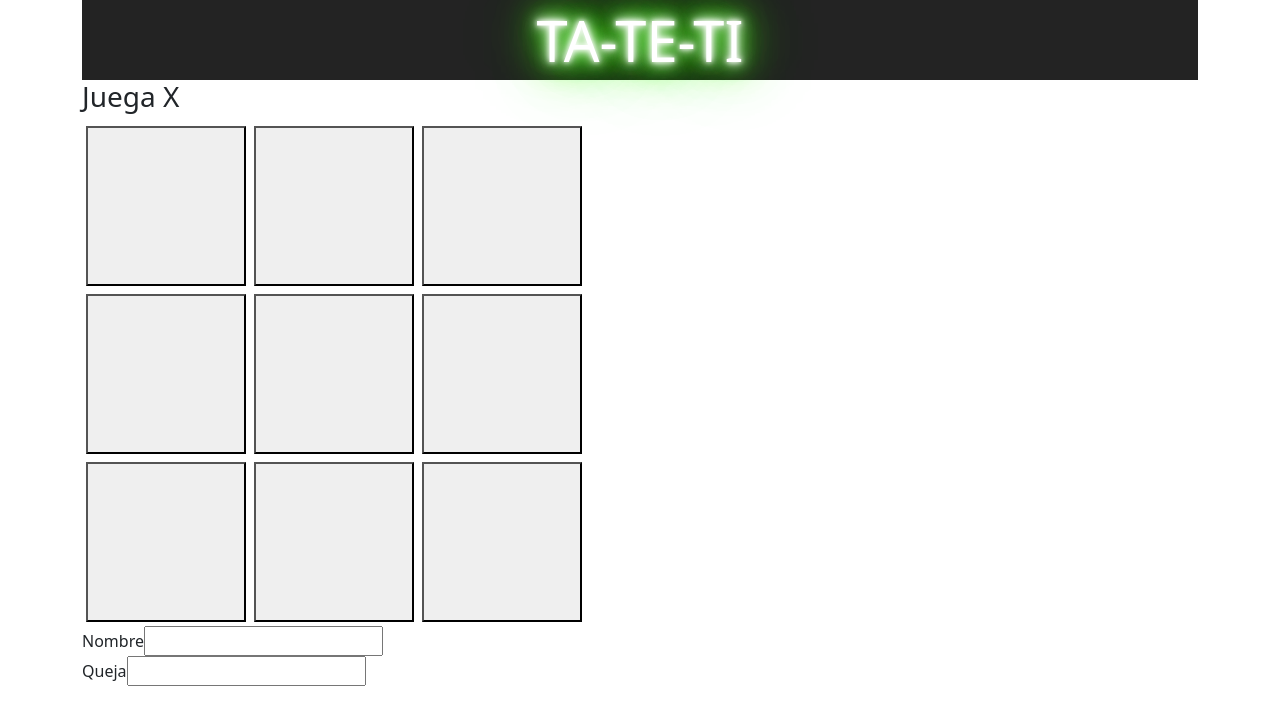
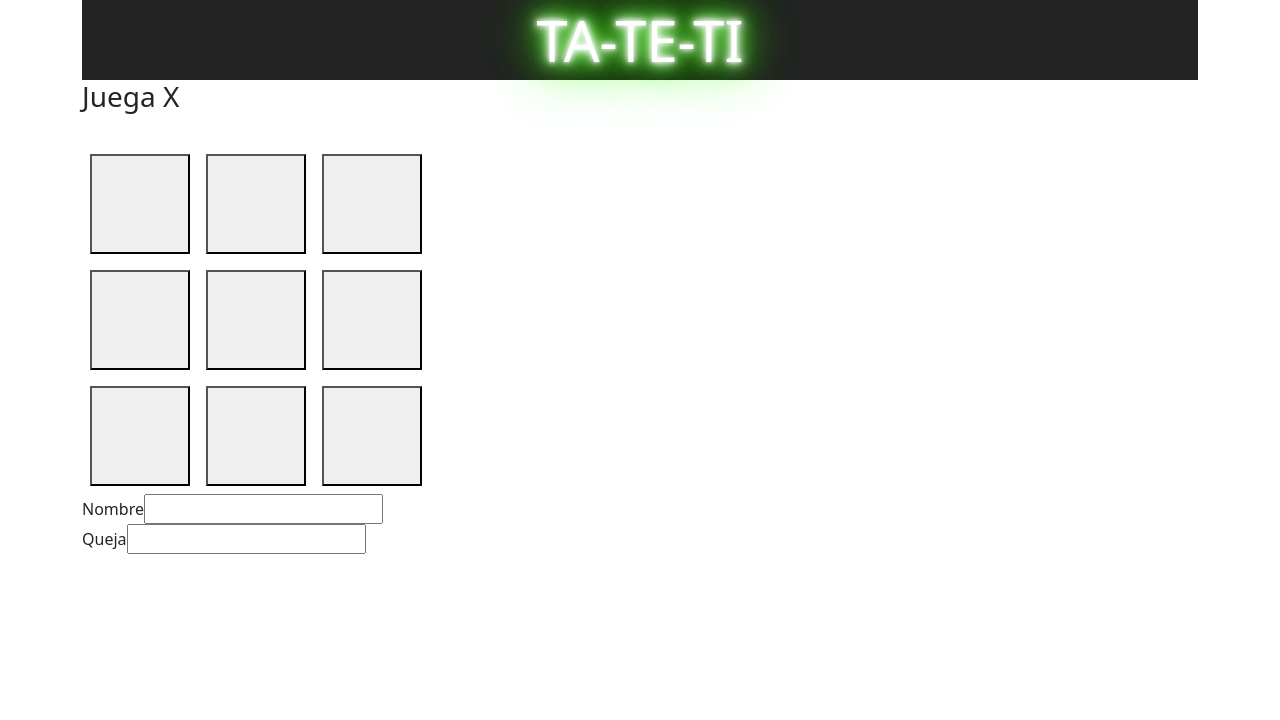
Before and after one commit to JuanErnestoVillegas/juanernestovillegas.github.io, a React (Create React App) app in the folder ChallengeNro29/ta-te-ti/: page / in a window 1280 px wide. Shown: the top 720 px of the page. Built offline with nearby package versions, Linux system fonts and the light colour scheme.

Commit message:
Commit 3

```diff
--- a/ChallengeNro29/ta-te-ti/src/Components/Bloque/Bloque.css
+++ b/ChallengeNro29/ta-te-ti/src/Components/Bloque/Bloque.css
@@ -0,0 +1,5 @@
+/* .square{
+    font-size: 28px;
+    width: 100px;
+    height: 100px;
+} */
--- a/ChallengeNro29/ta-te-ti/src/Components/Bloque/Bloque.js
+++ b/ChallengeNro29/ta-te-ti/src/Components/Bloque/Bloque.js
@@ -1,14 +1,17 @@
-import './Bloque.css';
-import Proptypes from 'prop-types';
+import './Bloque.css'
+import Proptypes from 'prop-types'
 
-const Bloque = ({onClick}) => {
-    return (
-        <button className='square m-1' style={{ height: '20vh', width: '20vh' }} size="lg" onClick={onClick}></button>
-      );
+const Bloque = ({player, onClick}) => {
+  return (
+    <button className="square m-2" style={{ height: '100px', width: '100px' }} size="lg" onClick={onClick}>{player}</button>
+    // <button className="square m-1" style={{ height: '20vh', width: '20vh' }} size="lg" onClick={onClick}>{player}</button>
+  );
 }
 
 export default Bloque;
 
+//DOCUMENTACIÓN
+
 Bloque.propTypes = {
   player: Proptypes.string.isRequired
 }
--- a/ChallengeNro29/ta-te-ti/src/Components/Tablero/Tablero.js
+++ b/ChallengeNro29/ta-te-ti/src/Components/Tablero/Tablero.js
@@ -34,7 +34,6 @@ const Tablero = () =>{
         ];
         lines.forEach(([x,y,z])=>{
             if(game[x]==game[y] && game[x]==game[z] && game[x]!=''){
-
                 status = `Ganó ${player}`;
             }else{
                 status = `Juega ${player}`;
@@ -49,6 +48,7 @@ const Tablero = () =>{
         <>
         <div id="titulo">TA-TE-TI</div>
         <h3>{status}</h3>
+        <br />
         <div className="table-row">
             <Bloque onClick={() => handlePlay(0)} player={game[0]} />
             <Bloque onClick={() => handlePlay(1)} player={game[1]} />
@@ -66,6 +66,6 @@ const Tablero = () =>{
         </div>
         </>
       );
-    }
+    };
 
     export default Tablero;
```
